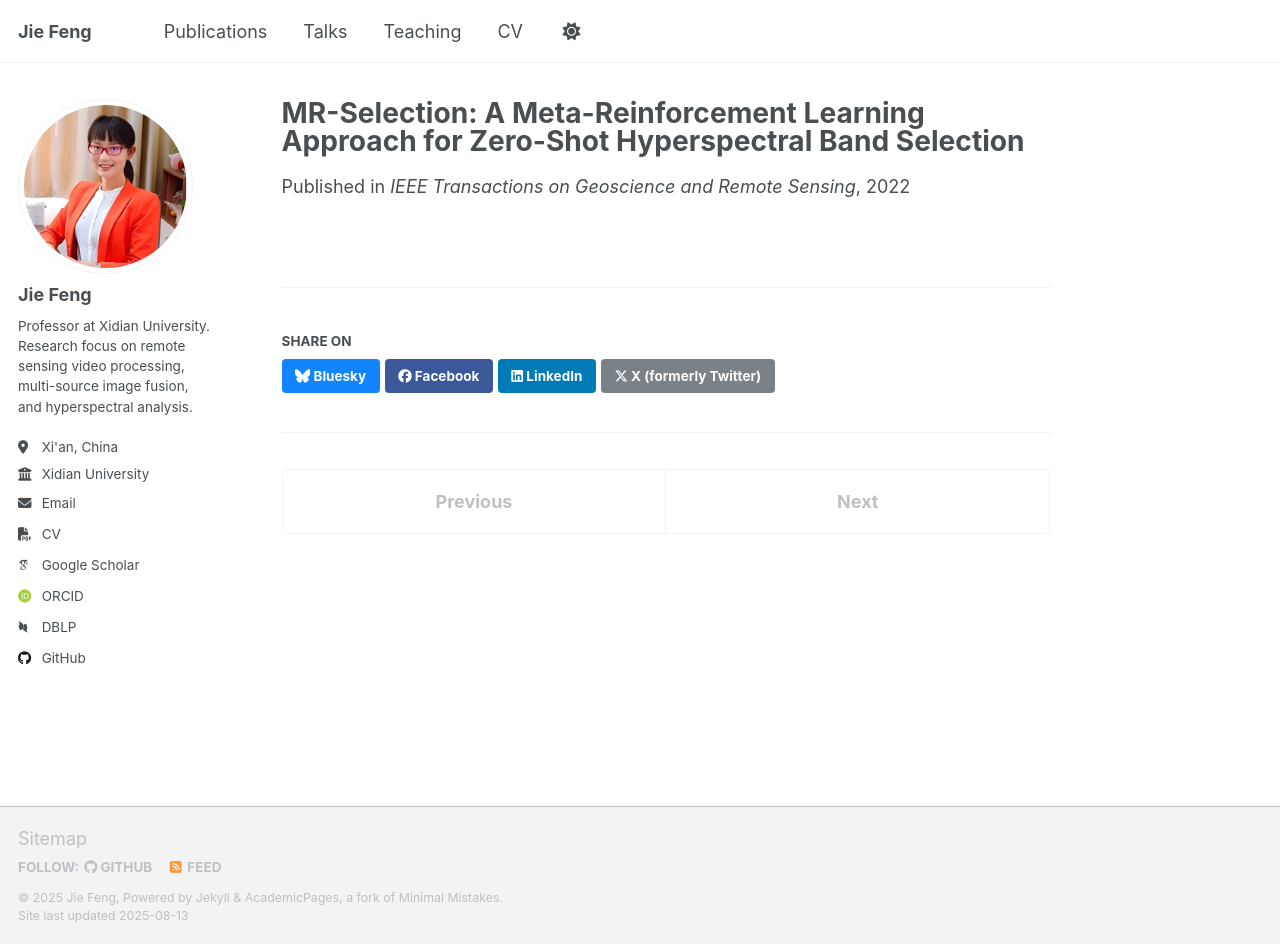
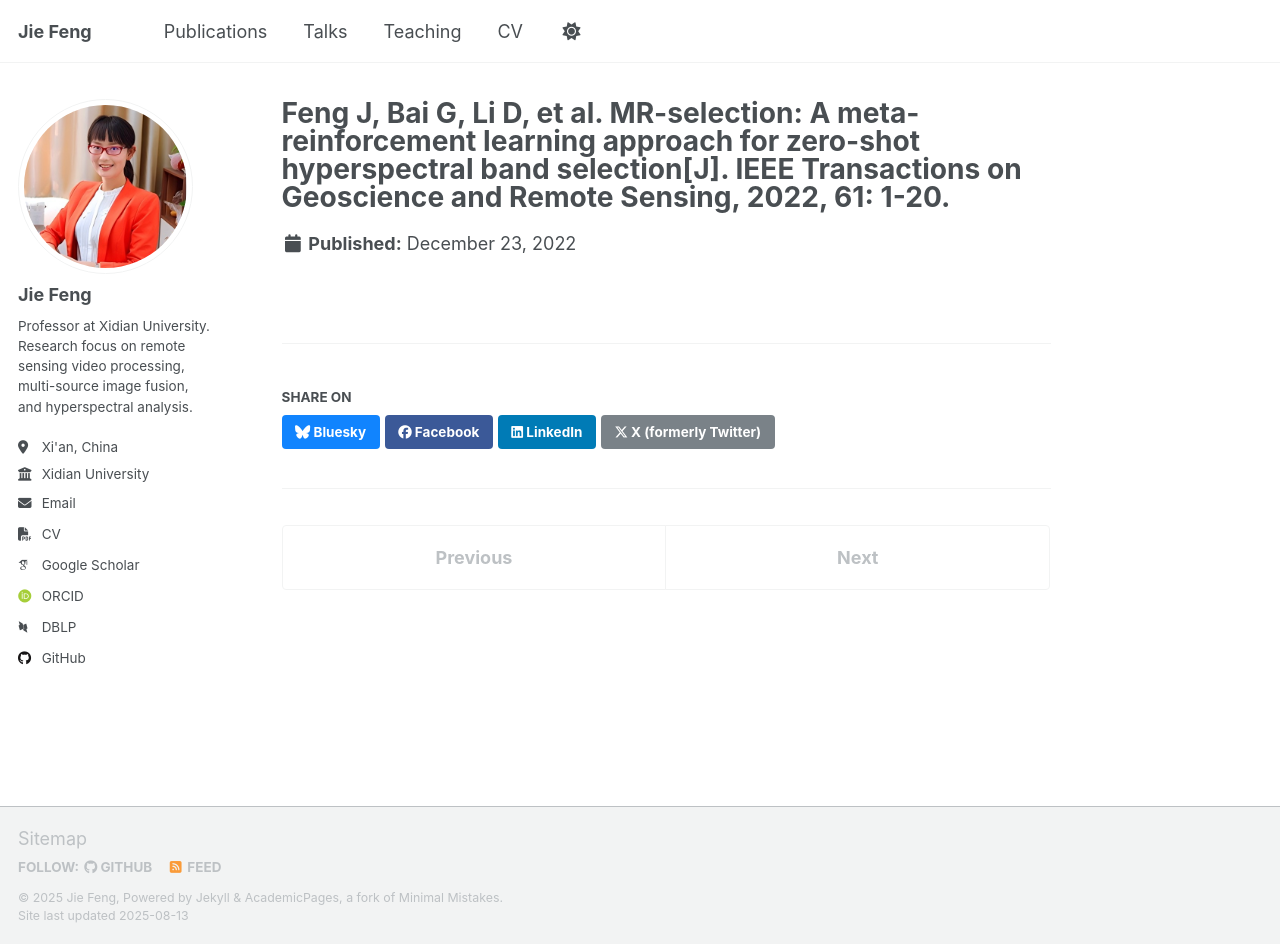
Before and after one commit to jiefeng0109/jiefeng0109.github.io, a Jekyll site: the page built from _publications/2022-12-23-paper-title-number-7.md, in a window 1280 px wide and 944 px high. Built offline with Jekyll 4.4.1, drawn with Linux system fonts in a browser that asks for light colours; some web fonts are replaced; a script that is not in the unit is left out.

Commit message:
Update 2022-12-23-paper-title-number-7.md

```diff
--- a/_publications/2022-12-23-paper-title-number-7.md
+++ b/_publications/2022-12-23-paper-title-number-7.md
@@ -1,8 +1,5 @@
 ---
-title: "MR-Selection: A Meta-Reinforcement Learning Approach for Zero-Shot Hyperspectral Band Selection"
+title: "Feng J, Bai G, Li D, et al. MR-selection: A meta-reinforcement learning approach for zero-shot hyperspectral band selection[J]. IEEE Transactions on Geoscience and Remote Sensing, 2022, 61: 1-20."
 collection: publications
 category: manuscripts
-permalink: /publication/2022-12-23-paper-title-number-7
-date: 2022-12-23
-venue: 'IEEE Transactions on Geoscience and Remote Sensing'
 ---
```
